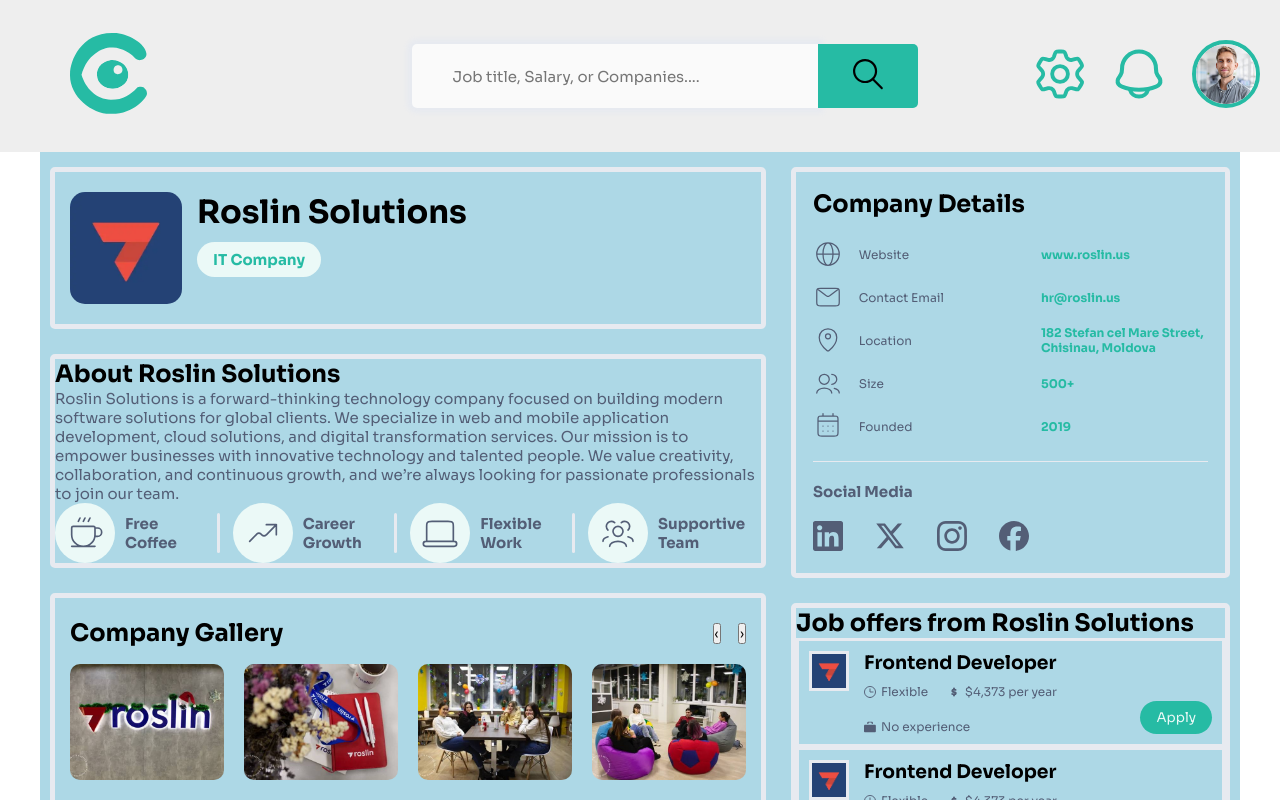
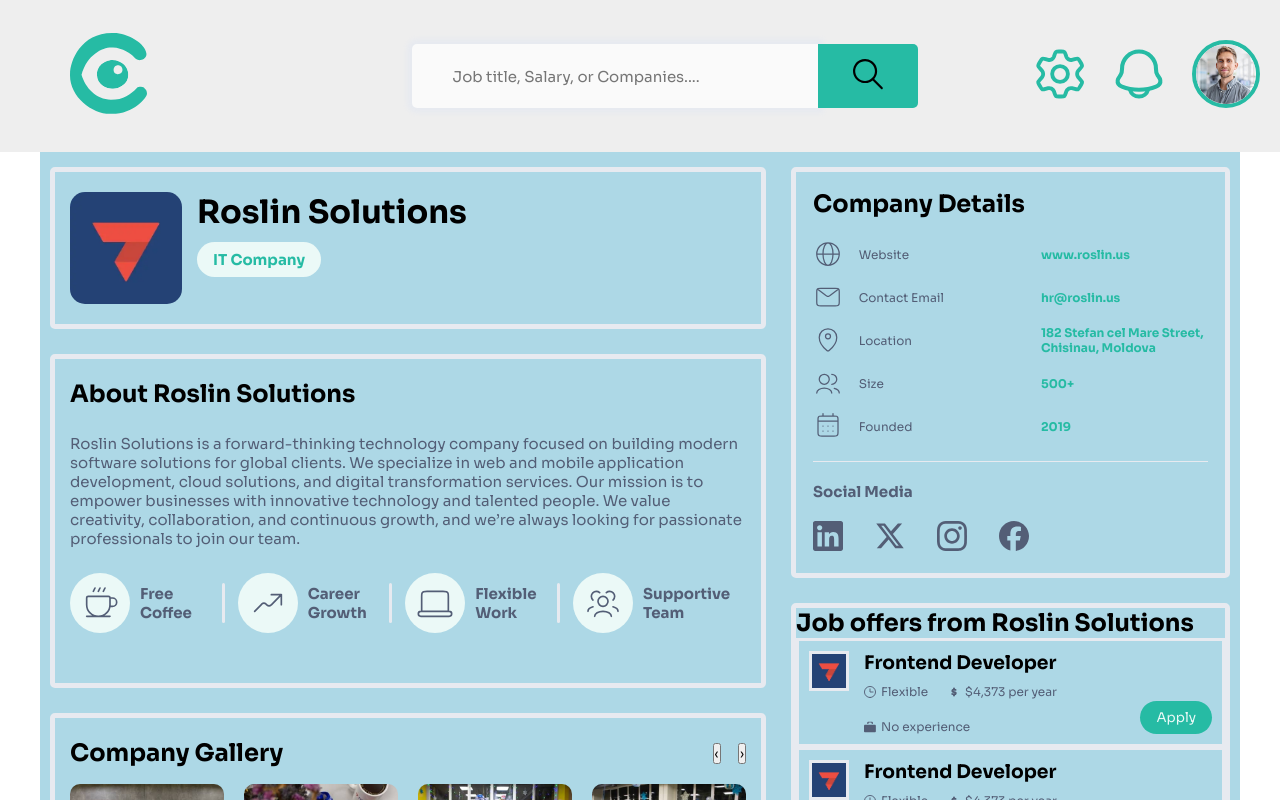
Before and after one commit to KyronPomidor/CVision, a React (Vite) app in the folder front/: page /companyprofile in a window 1280 px wide. Shown: the top 800 px of the page. Built offline with nearby package versions, Linux system fonts and the light colour scheme.

Commit message:
fix padding for about card

```diff
--- a/front/src/pages/CompanyProfilePage/components/AboutCard/AboutCard.module.css
+++ b/front/src/pages/CompanyProfilePage/components/AboutCard/AboutCard.module.css
@@ -1,6 +1,10 @@
 .card {
+    display: flex;
+    flex-direction: column;
+    gap: 25px;
     border: var(--heavyBorderWeight) solid var(--borderGray);
     border-radius: 5px;
+    padding: 20px 15px 50px 15px;
 }
 
 .title {
```
